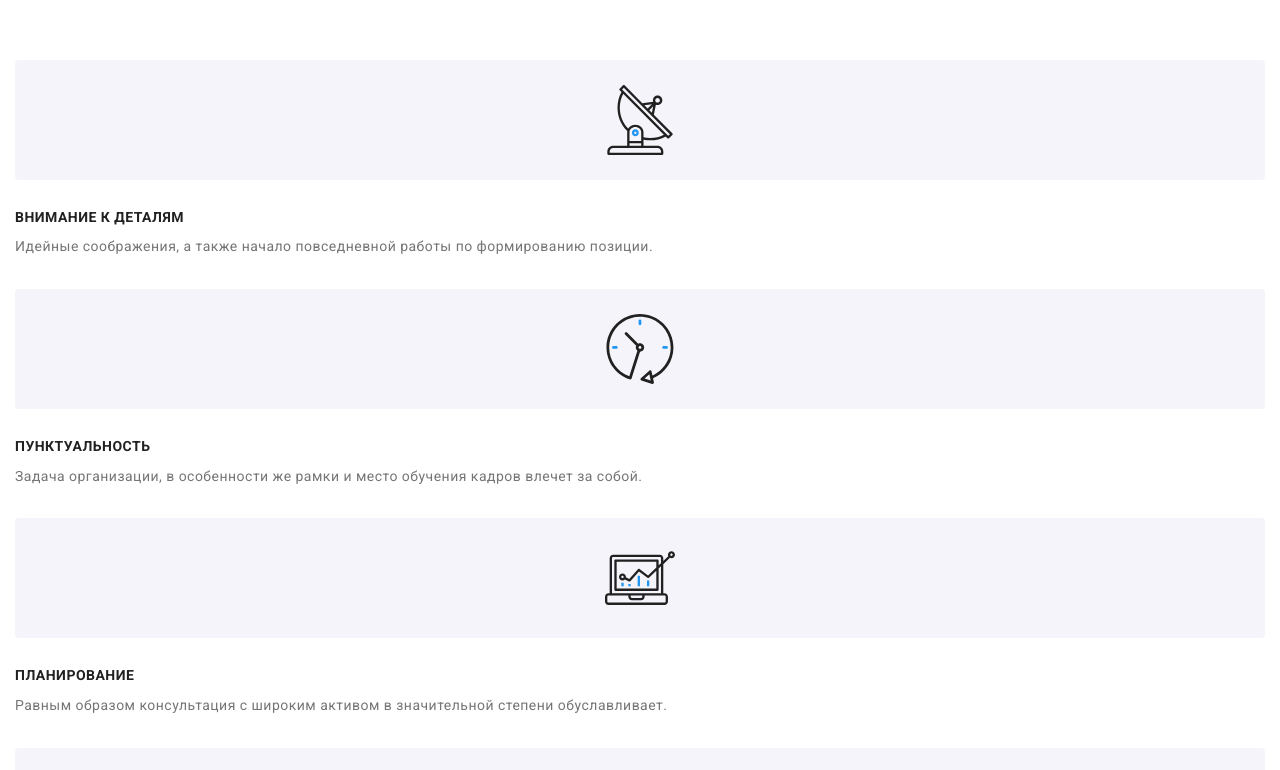
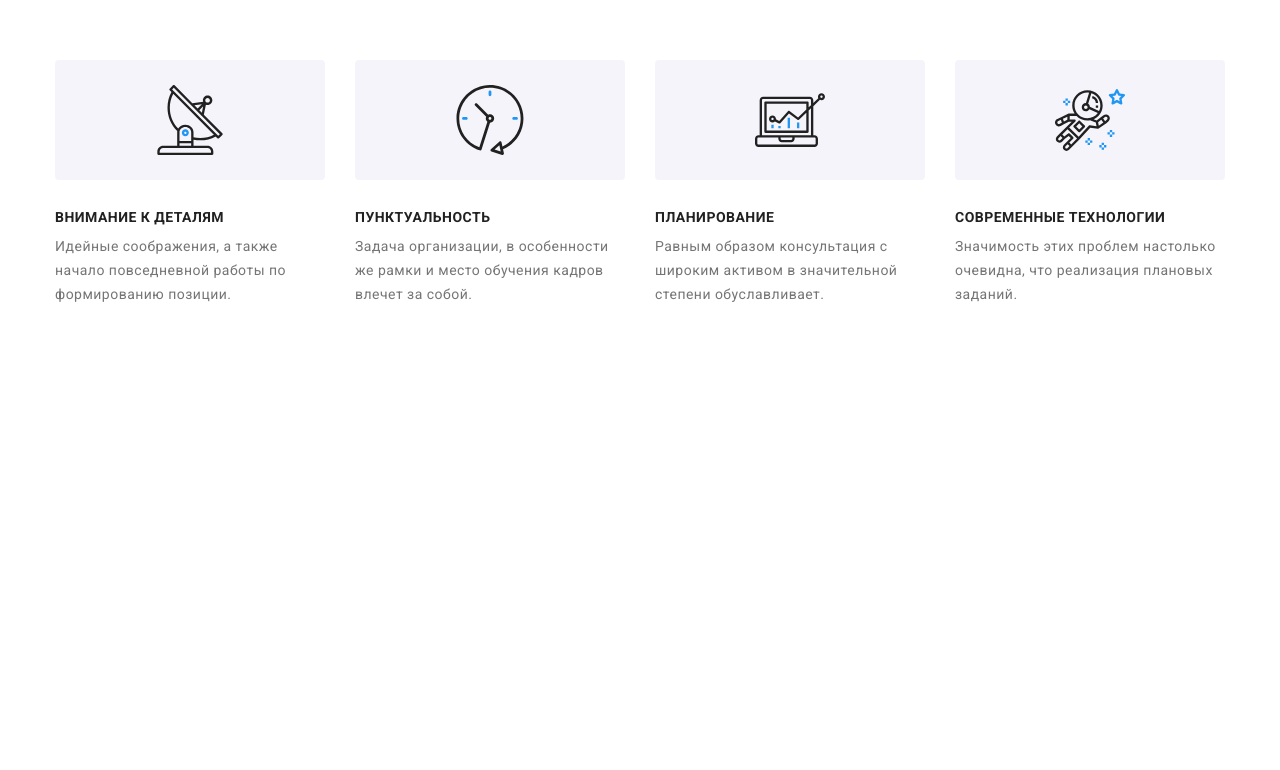
Before and after one commit to oiianka/goit-markup-hw-08, a plain HTML site: page index.html in a window 1280 px wide. Shown: the top 770 px of the page. Drawn offline with Linux system fonts and the light colour scheme.

Commit message:
benefits ready

```diff
--- a/index.html
+++ b/index.html
@@ -117,7 +117,7 @@
             </li>
           </ul>
         </div>
-      </section> -->
+      </section>
       <!-- <section class="example">
         <div class="container">
           <h2 class="title">Чем мы занимаемся</h2>
--- a/sass/components/_benefits.scss
+++ b/sass/components/_benefits.scss
@@ -1,14 +1,39 @@
 .benefits-lists {
   margin-bottom: -30px;
-//   display: flex;
-//   flex-wrap: wrap;
-//   margin-right: -30px;
+}
+
+@media screen and (min-width: 768px) {
+  .benefits-lists {
+    display: flex;
+    justify-content: center;
+    flex-wrap: wrap;
+    margin-right: -30px;
+  }
+}
+
+@media screen and (min-width: 1200px) {
+  .benefits-lists {
+    margin-right: -30px;
+  }
 }
 
 .benefits-item {
   margin-bottom: 30px;
-  // flex-basis: calc(100% / 4 - 30px);
-  // margin-right: 30px;
+
+}
+
+@media screen and (min-width: 768px) {
+  .benefits-item {
+    width: 354px;
+    margin-right: 30px;
+  }
+}
+
+@media screen and (min-width: 1200px) {
+  .benefits-item {
+    flex-basis: calc(100% / 4 - 30px);
+    margin-right: 30px;
+  }
 }
 
 .benefits-icon-container {
@@ -16,15 +41,20 @@
   display: flex;
   justify-content: center;
   align-items: center;
-  // // width: 450px;
-  // // width: 270px;
-  // // height: 120px;
-  // // left: 215px;
-  // // top: 774px;
   background-color: var(--team-bg-color);
   border-radius: 4px;
   margin-bottom: 30px;
 }
+
+@media screen and (min-width: 1200px) {
+  .benefits-icon-container {
+    width: 270px;
+    height: 120px;
+    left: 215px;
+    top: 774px;
+  }
+}
+
 .benefits-title {
   font-weight: bold;
   font-size: 14px;
@@ -32,6 +62,13 @@
   text-transform: uppercase;
   color: var(--small-header-color);
   margin-bottom: 10px;
+  text-align: center;
+}
+
+@media screen and (min-width: 768px) {
+  .benefits-title {
+    text-align: start;
+  }
 }
 
 .benefits-descriptions {
--- a/sass/utils/_placeholders.scss
+++ b/sass/utils/_placeholders.scss
@@ -5,3 +5,21 @@
   margin: 0 auto;
 
 }
+
+@media screen and (min-width: 480px) {
+  .container {
+    width: 480px;
+  }
+}
+
+@media screen and (min-width: 768px) {
+  .container {
+    width: 768px;
+  }
+}
+
+@media screen and (min-width: 1200px) {
+  .container {
+    width: 1200px;
+  }
+}
```
Also changed, not shown: css/main.css, css/main.min.css, 2 other files.
